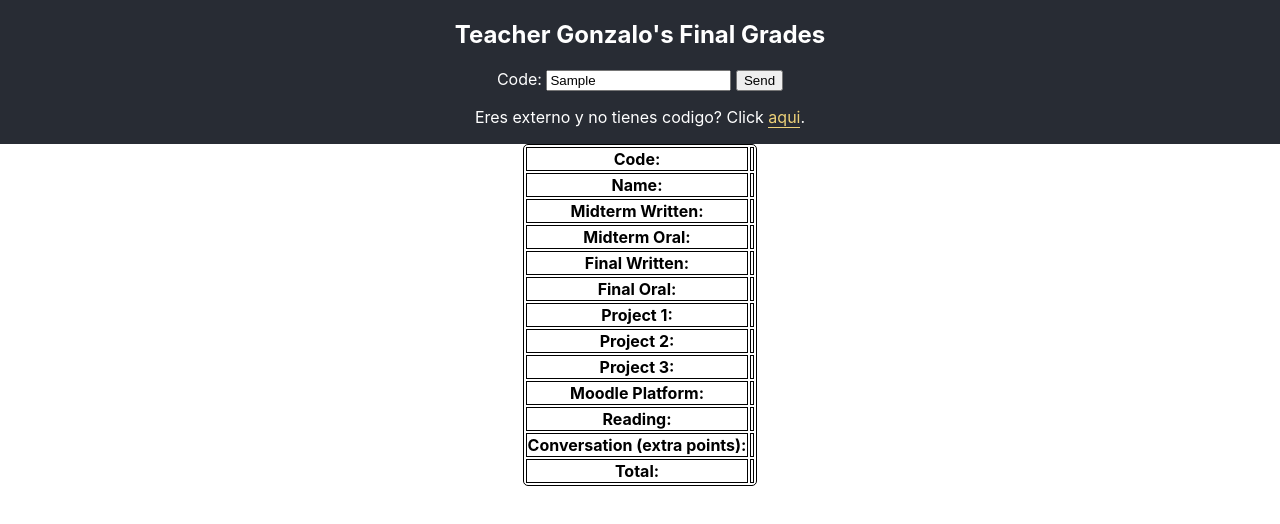
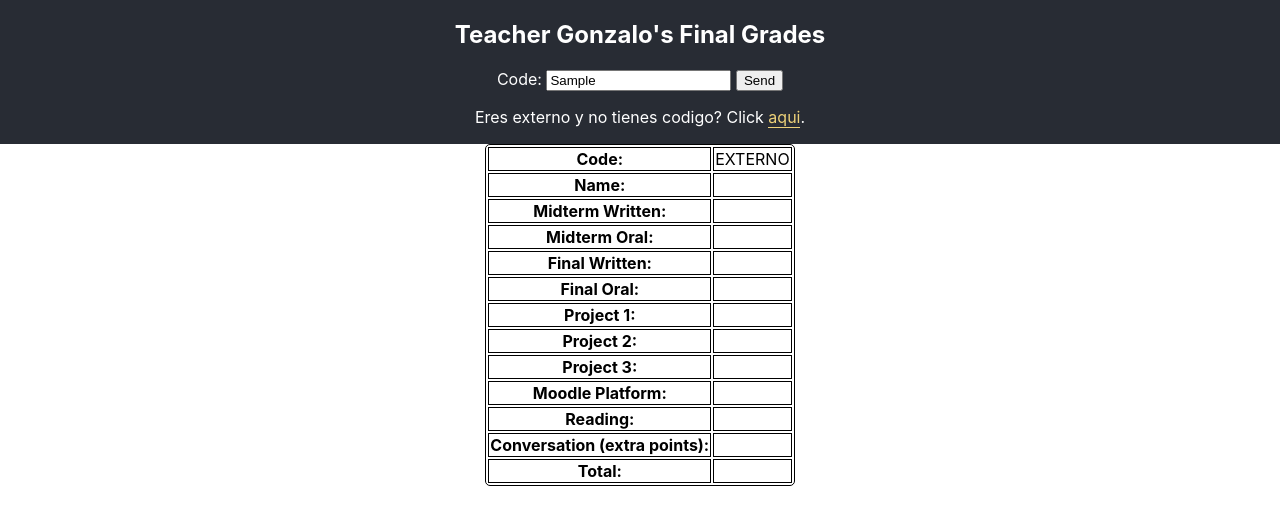
Before and after one commit to grochadc/filex-grades, a React (Create React App) app: page / in a window 1280 px wide. Both pictures are taken after typing "Sample" into the empty fields and a click on the button "Send". Shown: the top 524 px of the page. Built offline with nearby package versions, Linux system fonts and the light colour scheme; no server answers.

Commit message:
Update useFetch implementation to take a dependency argument

```diff
--- a/src/App.js
+++ b/src/App.js
@@ -3,10 +3,10 @@ import styled, { ThemeProvider } from "styled-components";
 import axios from "axios";
 import { primaryTheme, secondaryTheme } from "./styles/theme";
 import Form from "./components/Form";
-import Grades from "./components/Grades";
+import GradesTable from "./components/GradesTable";
 import NameChooser from "./components/NameChooser";
 
-import heroku_domain_port from "./variables";
+import { db_fetch_url } from "./variables";
 
 const Title = styled.h1`
   text-align: center;
@@ -28,10 +28,10 @@ color: ${({ theme }) => theme.primary}
 
 function App() {
   const [code, setCode] = useState();
-  const [external] = useFetch(
-    process.env.NODE_ENV === "production"
-      ? `${heroku_domain_port}/external`
-      : "http://localhost:3001/external"
+  const [external] = useFetch(`${db_fetch_url}/external`, true);
+  const [grades] = useFetch(
+    `${db_fetch_url}/grades?codigo=${code}`,
+    code === "EXTERNO" ? undefined : code
   );
   return (
     <div>
@@ -47,7 +47,10 @@ function App() {
             code === "EXTERNO" ? (
               <NameChooser setCode={setCode} grades={external} />
             ) : (
-              <Grades code={code} />
+              /*If we get an empty arr we pass a deault obj*/
+              <GradesTable
+                grades={grades.length ? grades[0] : { codigo: "EXTERNO_" }}
+              />
             )
           ) : null}
         </Section>
@@ -56,13 +59,17 @@ function App() {
   );
 }
 
-function useFetch(url) {
+function useFetch(url, dependency) {
   const [data, setData] = useState();
   useEffect(
     () => {
-      axios(url).then(({ data }) => setData(data));
+      if (dependency) {
+        axios(url).then(({ data }) => setData(data));
+      } else if (dependency === undefined) {
+        setData([]);
+      }
     },
-    [url]
+    [url, dependency]
   );
   return [data];
 }
--- a/src/components/Grades.jsx
+++ b/src/components/GradesTable.jsx
@@ -1,8 +1,5 @@
-import React, { useState, useEffect } from "react";
+import React from "react";
 import styled from "styled-components";
-import axios from "axios";
-
-import heroku_domain_port from "../variables";
 
 const Table = styled.table`
   border-radius: 5px;
@@ -24,18 +21,7 @@ const Container = styled.div`
   width: 100%;
 `;
 
-const Grades = props => {
-  const [data, setData] = useState({});
-  useEffect(
-    () => {
-      axios(
-        process.env.NODE_ENV === "production"
-          ? `${heroku_domain_port}/grades?codigo=${props.code}`
-          : `http://localhost:3001/grades?codigo=${props.code}`
-      ).then(({ data }) => setData(data[0]));
-    },
-    [props.code]
-  );
+const GradesTable = ({ grades }) => {
   return (
     <Container>
       <Table>
@@ -43,60 +29,58 @@ const Grades = props => {
           <tr>
             <td>Code:</td>
             <td>
-              {data.codigo
-                ? data.codigo.search("EXTERNO") === 0
-                  ? "EXTERNO"
-                  : data.codigo
-                : null}
+              {grades.codigo.search("EXTERNO") === 0
+                ? "EXTERNO"
+                : grades.codigo}
             </td>
           </tr>
           <tr>
             <td>Name:</td>
-            <td>{data.nombre}</td>
+            <td>{grades.nombre}</td>
           </tr>
           <tr>
             <td>Midterm Written:</td>
-            <td>{data.midterm_escrito}</td>
+            <td>{grades.midterm_escrito}</td>
           </tr>
           <tr>
             <td>Midterm Oral:</td>
-            <td>{data.midterm_oral}</td>
+            <td>{grades.midterm_oral}</td>
           </tr>
           <tr>
             <td>Final Written:</td>
-            <td>{data.final_escrito}</td>
+            <td>{grades.final_escrito}</td>
           </tr>
           <tr>
             <td>Final Oral:</td>
-            <td>{data.final_oral}</td>
+            <td>{grades.final_oral}</td>
           </tr>
           <tr>
             <td>Project 1:</td>
-            <td>{data.proyecto1}</td>
+            <td>{grades.proyecto1}</td>
           </tr>
           <tr>
             <td>Project 2:</td>
-            <td>{data.proyecto2}</td>
+            <td>{grades.proyecto2}</td>
           </tr>
           <tr>
             <td>Project 3:</td>
-            <td>{data.proyecto3}</td>
+            <td>{grades.proyecto3}</td>
           </tr>
           <tr>
             <td>Moodle Platform:</td>
-            <td>{data.moodle}</td>
+            <td>{grades.moodle}</td>
           </tr>
           <tr>
             <td>Reading:</td>
-            <td>{data.reading}</td>
+            <td>{grades.reading}</td>
           </tr>
           <tr>
             <td>Conversation (extra points):</td>
-            <td>{data.conversation}</td>
+            <td>{grades.conversation}</td>
           </tr>
           <tr>
             <td>Total:</td>
-            <td>{data.final}</td>
+            <td>{grades.final}</td>
           </tr>
         </tbody>
       </Table>
@@ -104,4 +88,4 @@ const Grades = props => {
   );
 };
 
-export default Grades;
+export default GradesTable;
--- a/src/variables.js
+++ b/src/variables.js
@@ -1,3 +1,6 @@
 const heroku_domain_port = "https://filex-grades.herokuapp.com";
-
-export default heroku_domain_port;
+const db_fetch_url =
+  process.env.NODE_ENV === "production"
+    ? heroku_domain_port
+    : "http://localhost:3001";
+export { heroku_domain_port, db_fetch_url };
```
